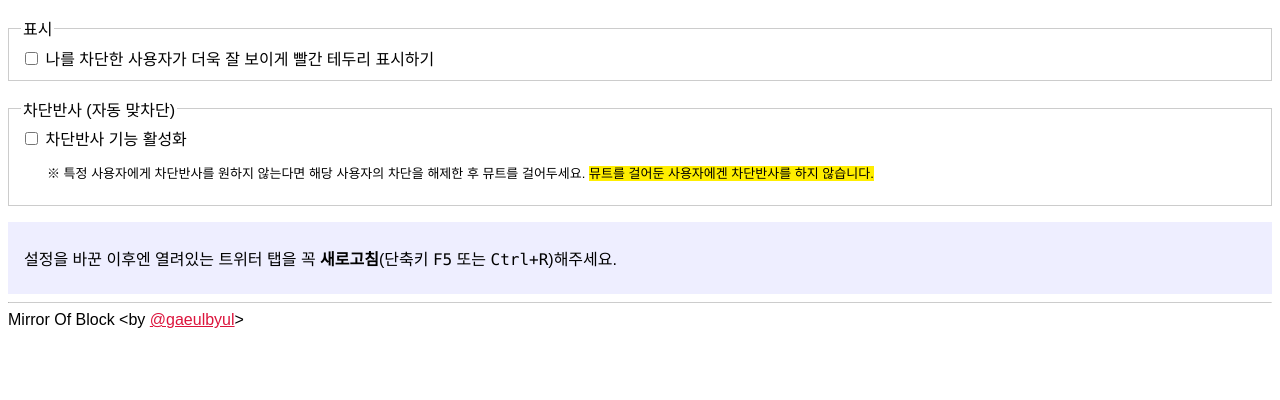
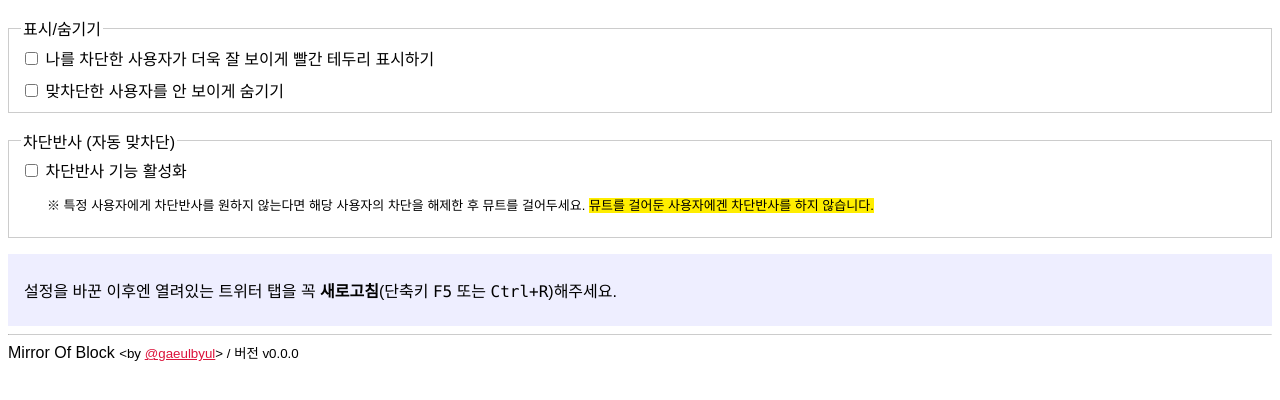
Before and after one commit to gaeulbyul/MirrorBlock, a browser extension: page MirrorOfBlock/options/options.html in a window 1280 px wide. Drawn offline with Linux system fonts and the light colour scheme.

Commit message:
맞차단 사용자 숨기기 기능구현

```diff
--- a/MirrorOfBlock/options/options.html
+++ b/MirrorOfBlock/options/options.html
@@ -5,12 +5,18 @@
 </head><body>
 <div class="whole">
   <fieldset>
-    <legend>표시</legend>
+    <legend>표시/숨기기</legend>
     <div class="browser-style">
       <label class="field">
         <input type="checkbox" id="outlineBlockUser">
         <span class="outlineExample">
           나를 차단한 사용자가 더욱 잘 보이게 빨간 테두리 표시하기
+        </span>
+      </label>
+      <label class="field">
+        <input type="checkbox" id="hideDoubleBlockedUser">
+        <span class="hideDoubleBlockedUser">
+          맞차단한 사용자를 안 보이게 숨기기
         </span>
       </label>
     </div>
@@ -31,7 +37,11 @@
     <p>설정을 바꾼 이후엔 열려있는 트위터 탭을 꼭 <b>새로고침</b>(단축키 <kbd>F5</kbd> 또는 <kbd>Ctrl+R</kbd>)해주세요.</p>
   </div>
   <hr>
-  Mirror Of Block &lt;by <a href="https://twitter.com/gaeulbyul" rel="noopener noreferrer">@gaeulbyul</a>&gt;
+  Mirror Of Block
+  <small>
+    &lt;by <a href="https://twitter.com/gaeulbyul" rel="noopener noreferrer">@gaeulbyul</a>&gt;
+    / 버전 <span id="version"></span>
+  </small>
 </div>
 <script src="../vendor/browser-polyfill.min.js"></script>
 <script src="options.js"></script>
--- a/MirrorOfBlock/options/options.js
+++ b/MirrorOfBlock/options/options.js
@@ -2,12 +2,14 @@
 
 const defaultOption = {
   outlineBlockUser: false,
-  enableBlockReflection: false
+  enableBlockReflection: false,
+  hideDoubleBlockedUser: false
 }
 
 const elements = {
   outlineBlockUser: document.getElementById('outlineBlockUser'),
-  enableBlockReflection: document.getElementById('enableBlockReflection')
+  enableBlockReflection: document.getElementById('enableBlockReflection'),
+  hideDoubleBlockedUser: document.getElementById('hideDoubleBlockedUser')
 }
 
 function saveOption () {
@@ -28,6 +30,12 @@ async function loadOption () {
   }
 }
 
+function displayVersion () {
+  const elem = document.getElementById('version')
+  const manifest = browser.runtime.getManifest()
+  elem.textContent = `v${manifest.version}`
+}
+
 function init () {
   loadOption()
   for (const input of document.querySelectorAll('.field input')) {
@@ -35,12 +43,7 @@ function init () {
       saveOption()
     })
   }
-  /*
-  document.querySelector('.saveButton').onclick = event => {
-    event.preventDefault();
-    saveOption();
-  };
-  */
+  displayVersion()
 }
 
 document.addEventListener('DOMContentLoaded', init)
```
Also changed, not shown: MirrorOfBlock/content_scripts/mirror-of-block.js (+15 -3 lines).
